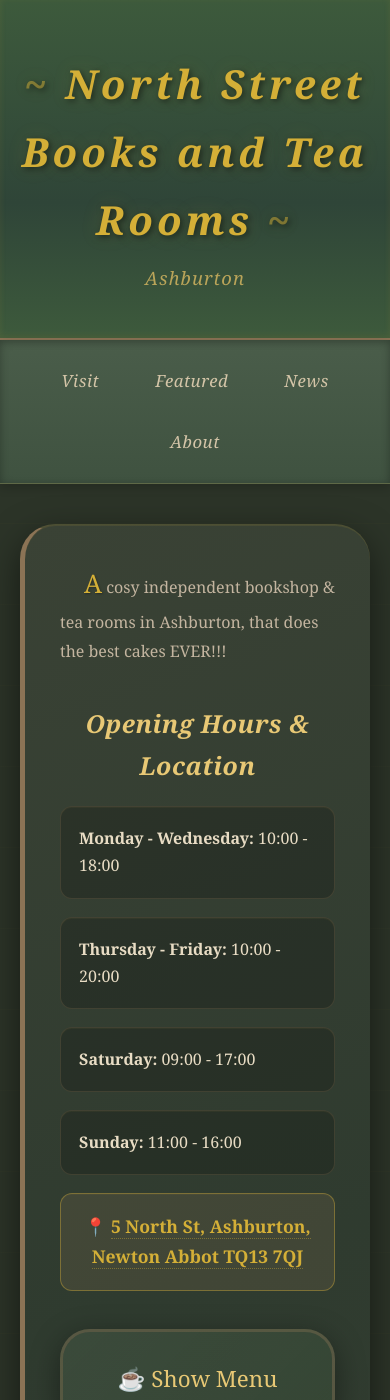
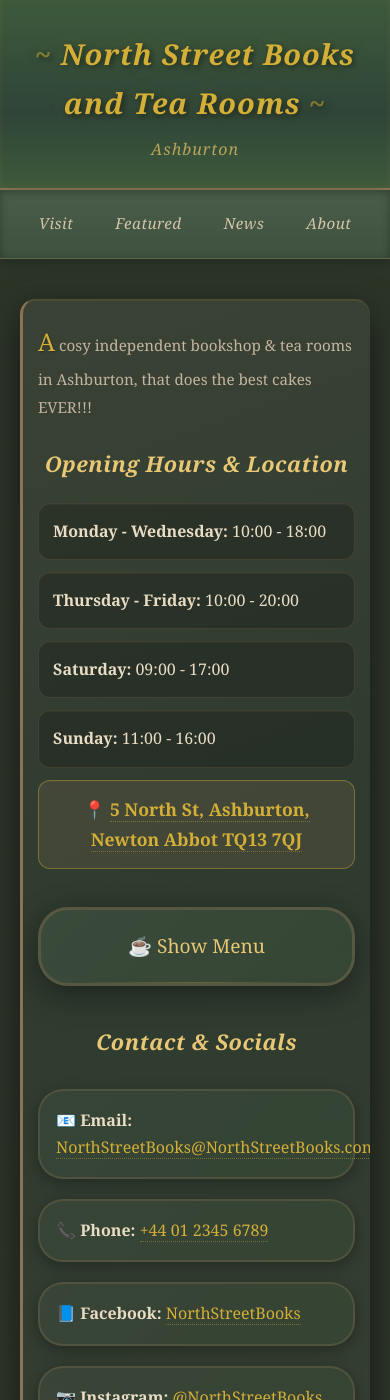
Before and after one commit to OscarBob/North_Street_Books, a Jekyll site: the page built from index.html, in a window 390 px wide and 1400 px high. Built offline with Jekyll 4.4.1, drawn with Linux system fonts in a browser that asks for light colours.

Commit message:
Changes for smaller screens

```diff
--- a/css/main.css
+++ b/css/main.css
@@ -748,31 +748,146 @@ body {
   margin-top: 10px;
 }
 
-/* Responsive */
+/* Add to your existing responsive section */
 @media (max-width: 768px) {
   .site-title {
-    font-size: 2.5em;
+    font-size: 2.2em;
+    letter-spacing: 2px;
+  }
+
+  .site-tagline {
+    font-size: 1em;
   }
 
   .site-nav {
-    gap: 10px;
+    gap: 8px;
+    padding: 12px 15px;
+  }
+
+  .site-nav a {
+    padding: 8px 16px;
+    font-size: 0.95em;
   }
 
   .section-content {
-    padding: 35px;
-    border-radius: 35px;
+    padding: 25px 20px;
+    border-radius: 15px;
+    border-left-width: 3px;
+  }
+
+  .section-content h2 {
+    font-size: 1.8em;
+    margin-bottom: 20px;
+    padding-bottom: 12px;
+  }
+
+  .section-content h3 {
+    font-size: 1.35em;
+    margin: 25px 0 12px;
+  }
+
+  .section-content h4 {
+    font-size: 1.15em;
+  }
+
+  .section-content p {
+    text-indent: 0;
+    font-size: 0.95em;
   }
 
   .book-grid,
   .news-grid {
     grid-template-columns: 1fr;
-  }
-
-  .section-content h2 {
-    font-size: 2.2em;
+    gap: 25px;
   }
 
   .book-card {
     padding: 25px;
+    border-radius: 20px;
+  }
+
+  .book-cover {
+    height: 180px;
+    font-size: 3em;
+  }
+
+  .book-title {
+    font-size: 1.3em;
+  }
+
+  .news-item {
+    padding: 25px;
+    border-radius: 20px;
+  }
+
+  .news-item h3 {
+    font-size: 1.4em;
+  }
+
+  .cta-button {
+    padding: 16px 40px;
+    font-size: 1.15em;
+    border-radius: 50px;
+  }
+
+  .social-links {
+    gap: 12px;
+  }
+
+  .social-links a {
+    padding: 12px 24px;
+    font-size: 0.95em;
+  }
+
+  .menu-toggle {
+    padding: 20px;
+    font-size: 1.2em;
+  }
+
+  .menu-content {
+    padding: 0 20px 25px;
+  }
+
+  .hours-grid {
+    grid-template-columns: 1fr;
+    gap: 12px;
+  }
+
+  .hours-item {
+    padding: 14px;
+  }
+
+  .contact-item {
+    padding: 16px;
   }
 }
+
+/* Extra small screens */
+@media (max-width: 480px) {
+  .site-title {
+    font-size: 1.8em;
+    letter-spacing: 1px;
+  }
+
+  .site-header {
+    padding: 30px 15px 25px;
+  }
+
+  .section-content {
+    padding: 20px 15px;
+  }
+
+  .section-content h2 {
+    font-size: 1.5em;
+  }
+
+  .book-cover {
+    height: 150px;
+    font-size: 2.5em;
+  }
+
+  .cta-button {
+    padding: 14px 30px;
+    font-size: 1.05em;
+  }
+}
```
